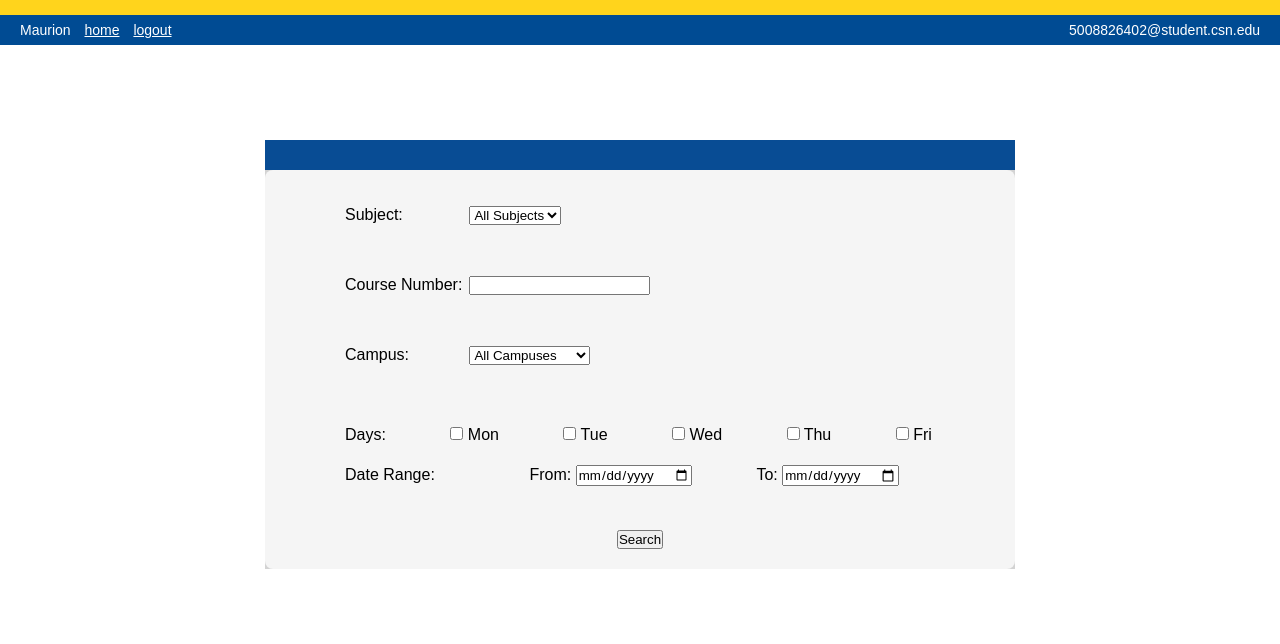
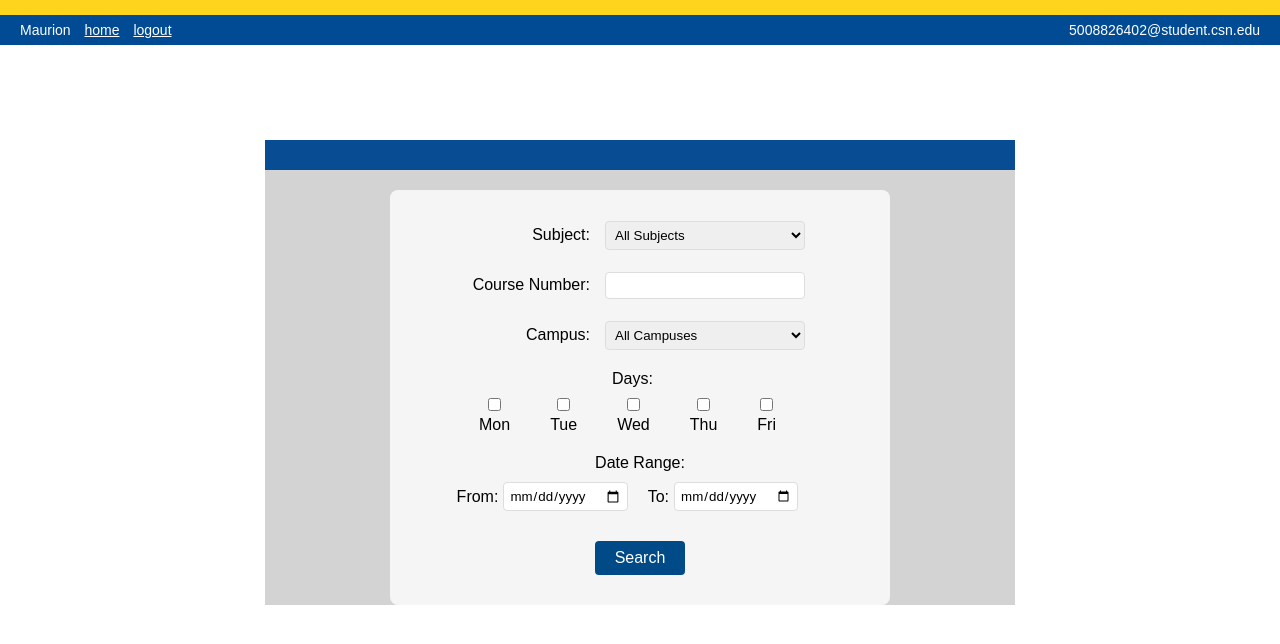
Before and after one commit to ThyGhy/MEEJ, a Flask app: page /register_exam in a window 1280 px wide. Shown: the top 644 px of the page. Run offline with Flask 3, Linux system fonts and the light colour scheme; a user stored in the database is signed in; data comes from the database, SQL or seed files in the repository; both versions use the stored data as it was after the commit.

Commit message:
Fixes / UI Changes

```diff
--- a/app.py
+++ b/app.py
@@ -310,5 +310,19 @@ def debug_exams():
     exams = database.get_all_exams_debug()
     return f"Check console for debug output. Found {len(exams)} exams."
 
+@app.route('/debug/exam_capacity/<int:exam_id>', methods=['GET'])
+def debug_exam_capacity(exam_id):
+    action = request.args.get('action', 'fill')
+    if action == 'fill':
+        num_registrations = int(request.args.get('num', 20))
+        success, message = database.debug_fill_exam(exam_id, num_registrations)
+    elif action == 'subtract':
+        num_to_remove = int(request.args.get('num', 1))
+        success, message = database.debug_subtract_registrations(exam_id, num_to_remove)
+    else:  # clear
+        success, message = database.debug_clear_exam_registrations(exam_id)
+
+    return f"Debug result: {message}"
+
 if __name__ == "__main__":
     app.run(host="0.0.0.0", port=8000, debug=True)
--- a/templates/register_exam.html
+++ b/templates/register_exam.html
@@ -13,12 +13,10 @@
         <style>
             .search-box {
                 background: #f5f5f5;
-                padding: 20px;
+                padding: 30px;
                 border-radius: 8px;
-                margin-bottom: 30px;
-                max-width: 800px;
-                margin-left: auto;
-                margin-right: auto;
+                margin: 20px auto;
+                max-width: 500px;
             }
 
             .results-box {
@@ -31,53 +29,101 @@
                 margin-right: auto;
             }
 
-            .results-box table {
-                width: 100%;
-                margin-top: 15px;
+            .form-group {
+                display: flex;
+                align-items: center;
+                margin-bottom: 20px;
             }
 
-            .results-box h2 {
-                margin-top: 0;
-                color: #333;
+            .form-group label {
+                width: 120px;
+                text-align: right;
+                margin-right: 15px;
+            }
+
+            .form-group select,
+            .form-group input[type="text"] {
+                width: 200px;
+                padding: 5px;
+                border-radius: 4px;
+                border: 1px solid #ddd;
+            }
+
+            .days-section {
+                margin: 20px 0;
                 text-align: center;
             }
 
-            .no-results {
-                text-align: center;
-                color: #666;
-                padding: 20px;
+            .days-label {
+                margin-bottom: 10px;
+                padding-right: 15px;
+                font-weight: normal;
             }
 
-            .search-group {
-                margin-bottom: 20px;
-                padding: 10px;
+            .days-options {
+                display: flex;
+                justify-content: center;
+                gap: 40px;
+                padding-right: 25px;
             }
 
-            .search-group label {
-                display: inline-block;
-                min-width: 120px;
+            .day-item {
+                display: flex;
+                flex-direction: column;
+                align-items: center;
+                gap: 5px;
             }
 
-            .days-group {
-                margin: 10px 0;
+            .date-section {
+                margin: 20px 0;
+                text-align: center;
             }
 
-            .days-group label {
-                margin-right: 10px;
-                min-width: auto;
+            .date-label {
+                margin-bottom: 10px;
+                font-weight: normal;
             }
 
-            .date-group {
-                margin: 10px 0;
+            .date-inputs {
+                display: flex;
+                justify-content: center;
+                gap: 20px;
+                padding-right: 25px;
             }
 
-            .date-group label {
-                margin-right: 10px;
+            .date-input-group {
+                display: flex;
+                align-items: center;
+                gap: 5px;
+            }
+
+            .date-inputs input[type="date"] {
+                padding: 5px;
+                border-radius: 4px;
+                border: 1px solid #ddd;
             }
 
             .search-button {
                 text-align: center;
-                margin-top: 20px;
+                margin-top: 30px;
+            }
+
+            .search-button button {
+                padding: 8px 20px;
+                border-radius: 4px;
+                border: none;
+                background-color: #004b87;
+                color: white;
+                cursor: pointer;
+                font-size: 16px;
+            }
+
+            .search-button button:hover {
+                background-color: #003666;
+            }
+
+            h2 {
+                text-align: center;
             }
         </style>
     </head>
@@ -90,9 +136,14 @@
         	<div class="user-email">{{ session.email }}</div>
    	 	</div>
     	<div class="container-elem content">
+            {% if error %}
+            <div class="error-msg" style="background-color: #ffebee; color: #c62828; padding: 10px; margin-bottom: 20px; border-radius: 4px; text-align: center;">
+                {{ error }}
+            </div>
+            {% endif %}
             <div class="search-box">
                 <form method="POST" action="{{ url_for('register_exam') }}">
-                    <div class="search-group">
+                    <div class="form-group">
                         <label for="subject">Subject:</label>
                         <select name="subject" id="subject">
                             <option value="" {% if not request.form.get('subject') %}selected{% endif %}>All Subjects</option>
@@ -105,12 +156,12 @@
                         </select>
                     </div>
 
-                    <div class="search-group">
+                    <div class="form-group">
                         <label for="courseNum">Course Number:</label>
                         <input type="text" name="courseNum" id="courseNum" value="{{ request.form.get('courseNum', '') }}">
                     </div>
 
-                    <div class="search-group">
+                    <div class="form-group">
                         <label for="campus">Campus:</label>
                         <select name="campus" id="campus">
                             <option value="" {% if not request.form.get('campus') %}selected{% endif %}>All Campuses</option>
@@ -120,20 +171,43 @@
                         </select>
                     </div>
 
-                    <div class="search-group">
-                        <div class="days-group">
-                            <label>Days:</label>
-                            <label><input type="checkbox" name="days[]" value="Monday" {% if 'Monday' in request.form.getlist('days[]') %}checked{% endif %}> Mon</label>
-                            <label><input type="checkbox" name="days[]" value="Tuesday" {% if 'Tuesday' in request.form.getlist('days[]') %}checked{% endif %}> Tue</label>
-                            <label><input type="checkbox" name="days[]" value="Wednesday" {% if 'Wednesday' in request.form.getlist('days[]') %}checked{% endif %}> Wed</label>
-                            <label><input type="checkbox" name="days[]" value="Thursday" {% if 'Thursday' in request.form.getlist('days[]') %}checked{% endif %}> Thu</label>
-                            <label><input type="checkbox" name="days[]" value="Friday" {% if 'Friday' in request.form.getlist('days[]') %}checked{% endif %}> Fri</label>
+                    <div class="days-section">
+                        <div class="days-label">Days:</div>
+                        <div class="days-options">
+                            <div class="day-item">
+                                <input type="checkbox" name="days[]" value="Monday" {% if 'Monday' in request.form.getlist('days[]') %}checked{% endif %}>
+                                <span>Mon</span>
+                            </div>
+                            <div class="day-item">
+                                <input type="checkbox" name="days[]" value="Tuesday" {% if 'Tuesday' in request.form.getlist('days[]') %}checked{% endif %}>
+                                <span>Tue</span>
+                            </div>
+                            <div class="day-item">
+                                <input type="checkbox" name="days[]" value="Wednesday" {% if 'Wednesday' in request.form.getlist('days[]') %}checked{% endif %}>
+                                <span>Wed</span>
+                            </div>
+                            <div class="day-item">
+                                <input type="checkbox" name="days[]" value="Thursday" {% if 'Thursday' in request.form.getlist('days[]') %}checked{% endif %}>
+                                <span>Thu</span>
+                            </div>
+                            <div class="day-item">
+                                <input type="checkbox" name="days[]" value="Friday" {% if 'Friday' in request.form.getlist('days[]') %}checked{% endif %}>
+                                <span>Fri</span>
+                            </div>
                         </div>
+                    </div>
 
-                        <div class="date-group">
-                            <label>Date Range:</label>
-                            <label>From: <input type="date" name="minDate" value="{{ request.form.get('minDate', '') }}"></label>
-                            <label>To: <input type="date" name="maxDate" value="{{ request.form.get('maxDate', '') }}"></label>
+                    <div class="date-section">
+                        <div class="date-label">Date Range:</div>
+                        <div class="date-inputs">
+                            <div class="date-input-group">
+                                <span>From:</span>
+                                <input type="date" name="minDate" value="{{ request.form.get('minDate', '') }}">
+                            </div>
+                            <div class="date-input-group">
+                                <span>To:</span>
+                                <input type="date" name="maxDate" value="{{ request.form.get('maxDate', '') }}">
+                            </div>
                         </div>
                     </div>
 
```
Also changed, not shown: database.py (+205 -4 lines), ExamRegistration.db.
